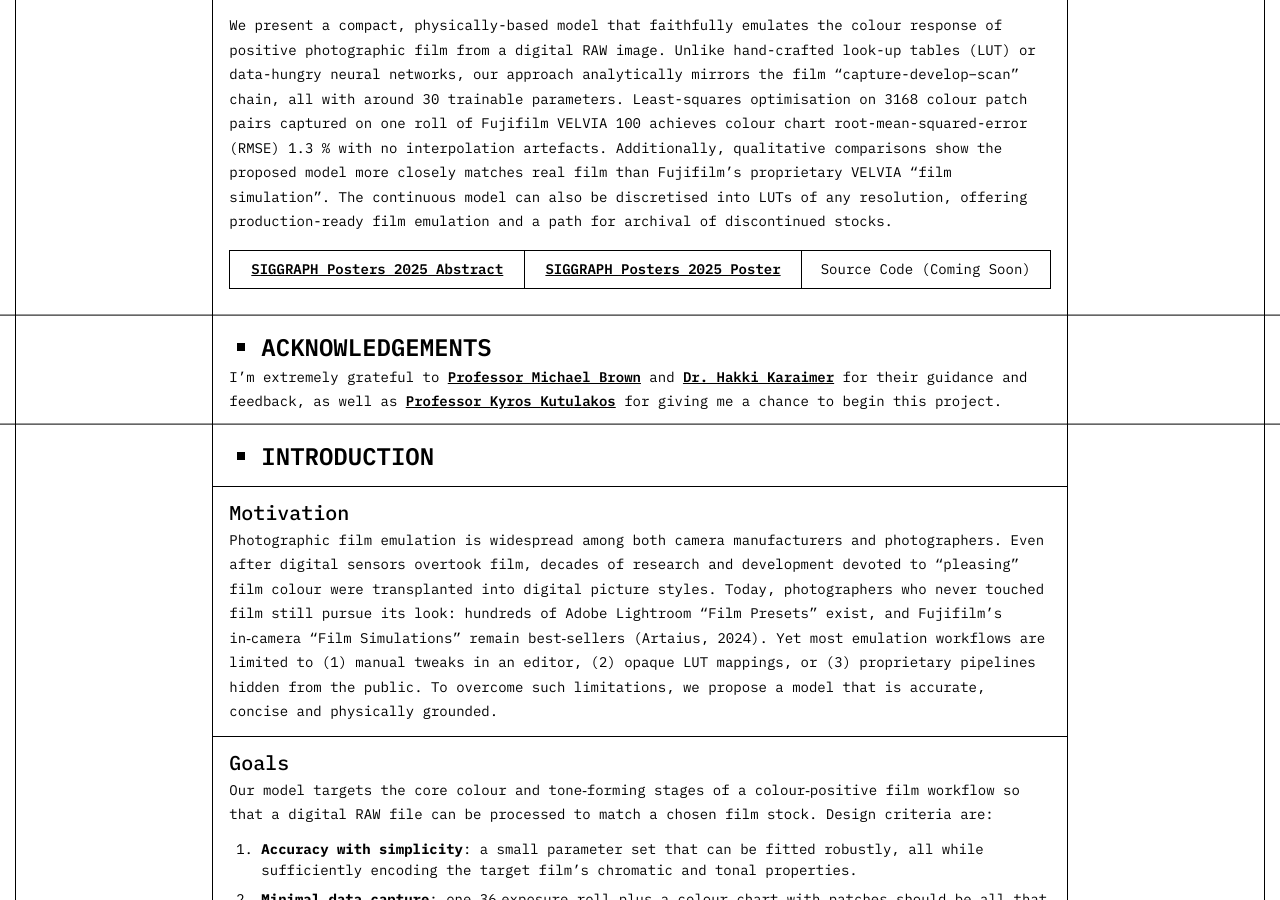
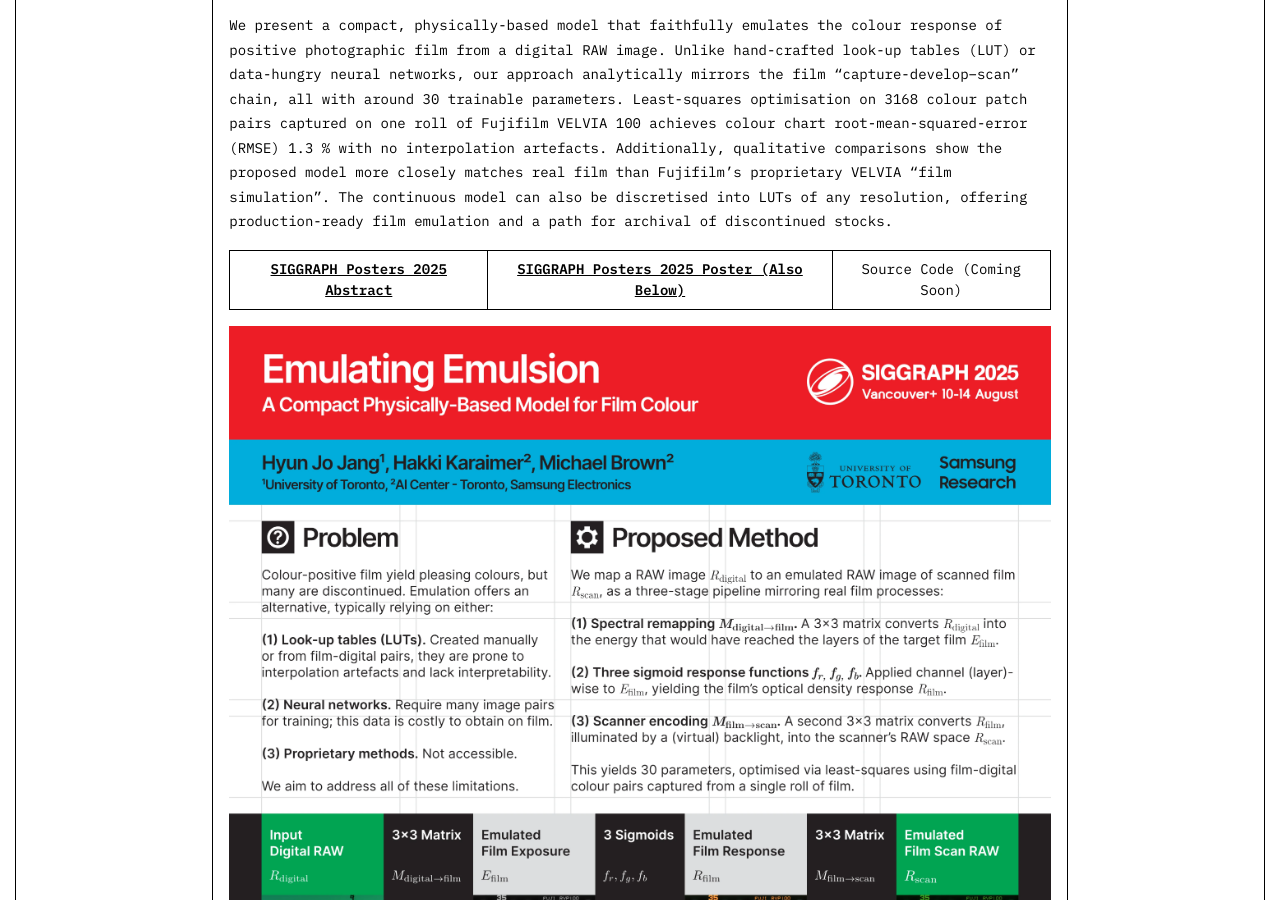
Before and after one commit to musicofmusix/musicofmusix.github.io, a Jekyll site: the page built from _posts/research/2025-04-28-emulating-emulsion.md, in a window 1280 px wide and 900 px high, scrolled down 741 px. Built offline with Jekyll 4.4.1, drawn with Linux system fonts in a browser that asks for light colours.

Commit message:
Embed poster image to main article

```diff
--- a/_posts/research/2025-04-28-emulating-emulsion.md
+++ b/_posts/research/2025-04-28-emulating-emulsion.md
@@ -14,7 +14,10 @@ permalink: /siggraphposters25
 ![Main teaser figure](/assets/img/emulating-emulsion/headliner.webp)
 {{ page.abstract }}
 
-[SIGGRAPH Posters 2025 Abstract](/assets/misc/siggraph_abstract.pdf) | [SIGGRAPH Posters 2025 Poster](/assets/misc/siggraph_poster_srgb.pdf) | Source Code (Coming Soon)
+[SIGGRAPH Posters 2025 Abstract](/assets/misc/siggraph_abstract.pdf) | [SIGGRAPH Posters 2025 Poster (Also Below)](/assets/misc/siggraph_poster_srgb.pdf) | Source Code (Coming Soon)
+
+
+![SIGGRAPH 2025 Poster](/assets/img/emulating-emulsion/poster_srgb.webp)
 
 # Acknowledgements
 I'm extremely grateful to [Professor Michael Brown](http://www.cse.yorku.ca/~mbrown) and [Dr. Hakki Karaimer](https://karaimer.github.io) for their guidance and feedback, as well as [Professor Kyros Kutulakos](https://www.cs.toronto.edu/~kyros) for giving me a chance to begin this project.
```
Also changed, not shown: assets/img/emulating-emulsion/poster_srgb.webp (added).
